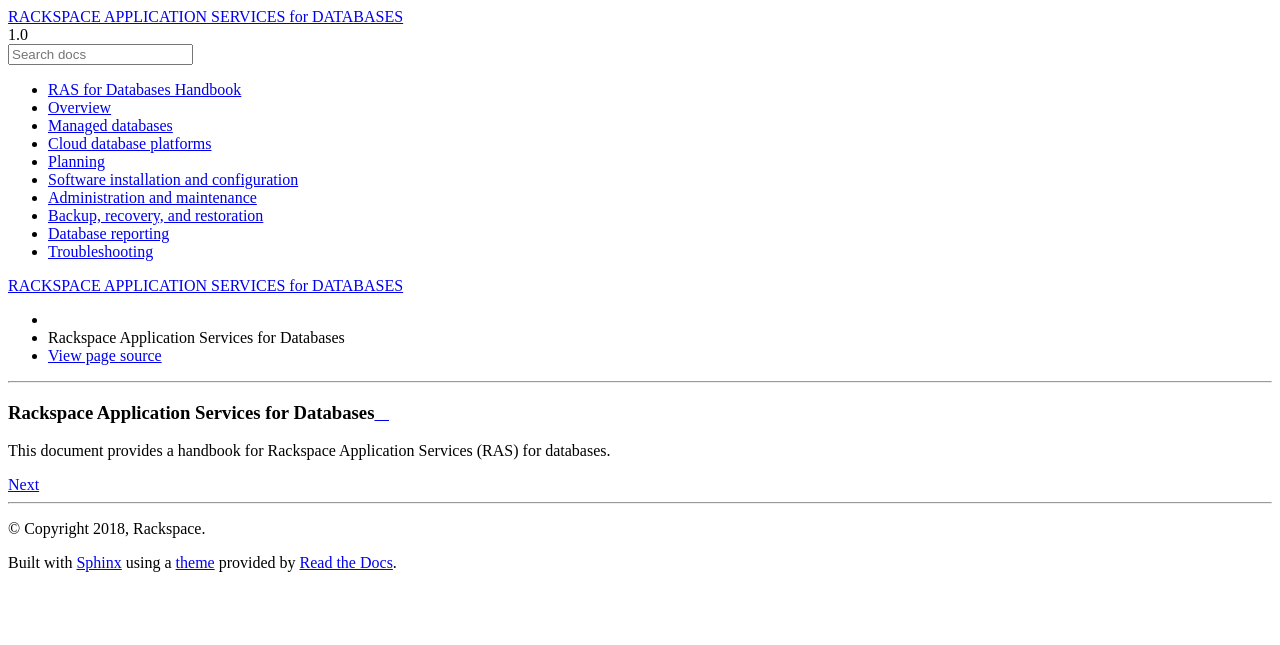
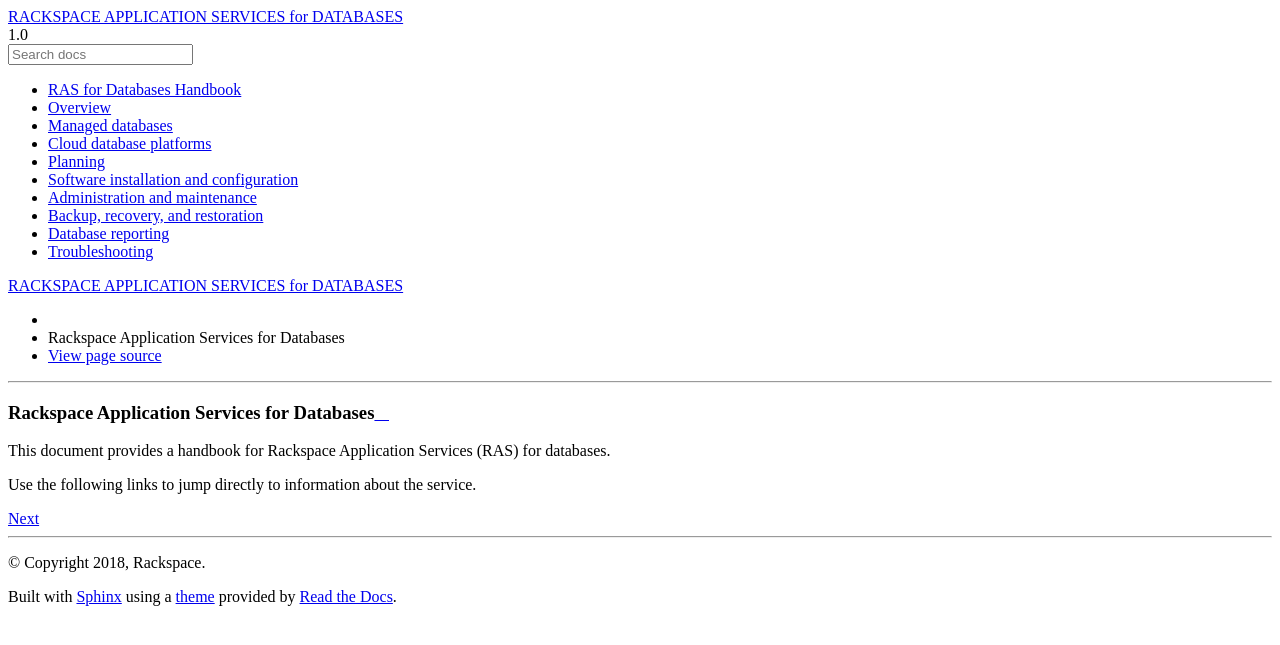
Before and after one commit to rackerlabs/docs-ras-databases, a Sphinx documentation site: the page built from docs/index.rst, in a window 1280 px wide. Shown: the top 645 px of the page. Built offline with Sphinx 7.4.7 and the Read the Docs theme 2.0.0, drawn with Linux system fonts in a browser that asks for light colours.

Commit message:
Update index.rst

```diff
--- a/docs/index.rst
+++ b/docs/index.rst
@@ -6,6 +6,9 @@
 
 This document provides a handbook for Rackspace
 Application Services (RAS) for databases.
+
+Use the following links to jump directly to
+information about the service.
 
 .. toctree::
    :hidden:
```
